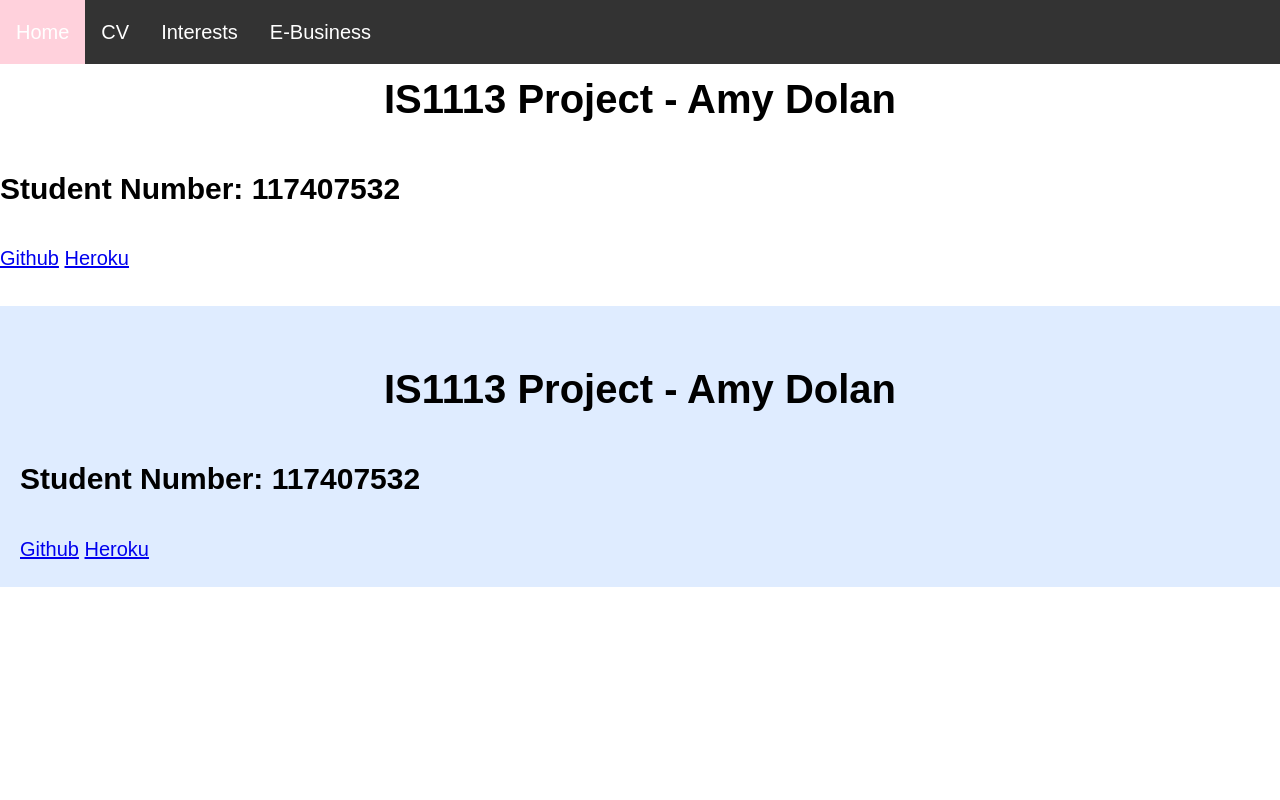
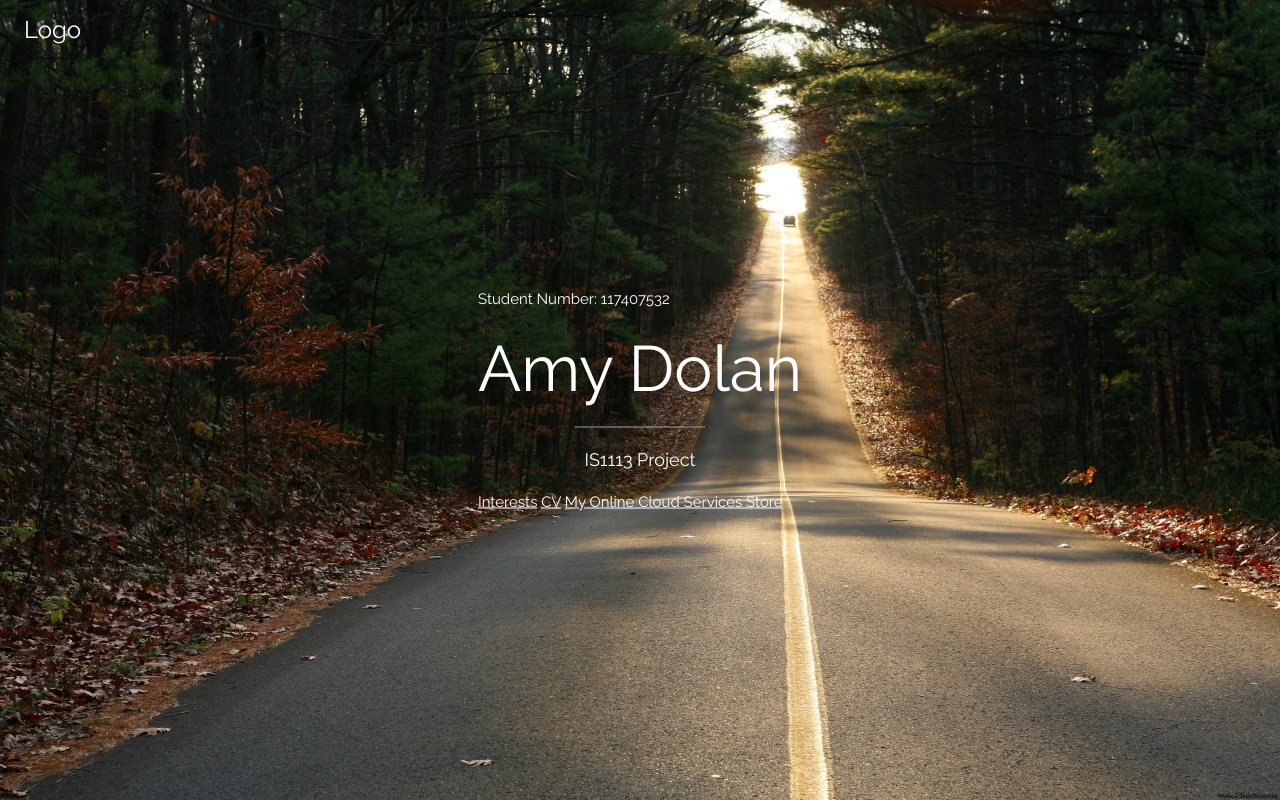
Before and after one commit to amydolan/is1113117407532, a PHP site: page / in a window 1280 px wide. Run offline with PHP 8.4, Linux system fonts and the light colour scheme; some libraries are stand-ins or nearby versions.

Commit message:
pushing to github

```diff
--- a/cv/cv_page3.html
+++ b/cv/cv_page3.html
@@ -95,17 +95,17 @@
   <h2 class="margin">Skills</h2><br>
   <div class="row">
     <div class="col-sm-4">
-      <h4>Customer Service Skills</h4>
+      <h4><strong>Customer Service Skills</strong></h4>
       <p>My primary role is to work on the counter. This involves dealing with a variety of customers and patients with an array of different needs.</p>
       <img src="customerservice.png" class="img-responsive margin" style="width:100%" alt="Image">
     </div>
     <div class="col-sm-4">
-      <h4>Organisational Skills</h4>
+      <h4><strong>Organisational Skills</strong></h4>
       <p>On top of providing excellent customer service, I am also responsable for dealing with the numerous orders we receieve over the course  of the weekend.</p>
       <img src="organised.jpg" class="img-responsive margin" style="width:100%" alt="Image">
     </div>
     <div class="col-sm-4">
-      <h4>Technology Skills</h4>
+      <h4><strong>Technology Skills</strong></h4>
       <p>I utilise my technology skills at work when using McLernon's Pharmacy System and Unipos regularly to place and receive orders.</p>
       <img src="technology.jpg" class="img-responsive margin" style="width:100%" alt="Image">
     </div>
--- a/ebusiness/Ebus1.php
+++ b/ebusiness/Ebus1.php
@@ -11,10 +11,10 @@ Select Product
   <li><a class="active" href="../homepage.html">Home</a></li>
   <li><a href="../cv/cv_page1.html">CV</a></li>
   <li><a href="../interests/sports.html">Interests</a></a></li>
-  <li><a href="Ebus1.php">E-Business</a></li>
+  <li><a href="shophome.html">E-Business Homepage</a></li>
 </ul>
 
-<div style="padding:20px;margin-top:30px;background-color:#DFECFF;height:1500px;">
+
     <link rel="stylesheet" href="../mystylesheet.css" type="text/css" />
 
         <!--jQuery-->
@@ -96,8 +96,6 @@ Select Product
         <button onClick="calcSub()">Calculate Cost</button>
         <button type="reset" href="Ebus1.php">Clear Choice</button>
 
-        </div>
-
     </body>
 
 </html>
--- a/ebusiness/Ebus2.php
+++ b/ebusiness/Ebus2.php
@@ -15,10 +15,9 @@ session_start();
   <li><a class="active" href="../homepage.html">Home</a></li>
   <li><a href="../cv/cv_page1.html">CV</a></li>
   <li><a href="../interests/sports.html">Interests</a></a></li>
-  <li><a href="Ebus1.php">E-Business</a></li>
+  <li><a href="shophome.html">E-Business Homepage</a></li>
 </ul>
 
-<div style="padding:20px;margin-top:30px;background-color:#DFECFF;height:1500px;">
     <link rel="stylesheet" href="../mystylesheet.css" type="text/css" />
 
                <!--jQuery-->
@@ -73,7 +72,7 @@ session_start();
             $_SESSION["total"] = $_POST["total"];
             ?>
 
-            </div>
+
 
     </body>
 </html>
--- a/ebusiness/Ebus3.php
+++ b/ebusiness/Ebus3.php
@@ -47,10 +47,9 @@ li a:hover:not(.active) {
   <li><a class="active" href="../homepage.html">Home</a></li>
   <li><a href="../cv/cv_page1.html">CV</a></li>
   <li><a href="../interests/sports.html">Interests</a></a></li>
-  <li><a href="Ebus1.php">E-Business</a></li>
+  <li><a href="shophome.html">E-Business Homepage</a></li>
 </ul>
 
-<div style="padding:20px;margin-top:30px;background-color:#DFECFF;height:1500px;">
         <title>RECEIPT</title>
     </head>
     <body>
@@ -67,6 +66,6 @@ li a:hover:not(.active) {
         echo "Total Price: " . $_SESSION["total"] . ". ";
         echo "Thank you, " . $_SESSION["user_name"] . " !";
         ?>
-        </div>
+
     </body>
 </html>
--- a/ebusiness/aboutcloud.html
+++ b/ebusiness/aboutcloud.html
@@ -11,10 +11,9 @@ About Cloud
   <li><a class="active" href="../homepage.html">Home</a></li>
   <li><a href="../cv/cv_page1.html">CV</a></li>
   <li><a href="sports.html">Interests</a></a></li>
-  <li><a href="../ebusiness/Ebus1.php">E-Business</a></li>
+  <li><a href="shophome.html">E-Business Homepage</a></li>
 </ul>
 
-<div style="padding:20px;margin-top:30px;background-color:#DFECFF;height:1500px;">
         <link rel="stylesheet" href="../mystylesheet.css" type="text/css" />
 
         <!--JQuery-->
@@ -62,6 +61,6 @@ About Cloud
         <p><strong>Communication as a Service (CaaS)</strong> - Gmail</p>
 
         <a href = "https://www.google.com/gmail/">Gmail Website</a>
-        </div>
+
     </body>
 </html>
--- a/homepage.html
+++ b/homepage.html
@@ -1,39 +1,42 @@
 <!DOCTYPE html>
 <html>
-<head>
-Homepage
-</head>
+<title>Homepage</title>
+<meta charset="UTF-8">
+
+<!--CSS Template attained from W3Schools-->
+<meta name="viewport" content="width=device-width, initial-scale=1">
+<link rel="stylesheet" href="https://www.w3schools.com/w3css/4/w3.css">
+<link rel="stylesheet" href="https://fonts.googleapis.com/css?family=Raleway">
+<style>
+body,h1 {font-family: "Raleway", sans-serif}
+body, html {height: 100%}
+.bgimg {
+    background-image: url("wallpaper.jpg");
+    min-height: 100%;
+    background-position: center;
+    background-size: cover;
+}
+</style>
 <body>
 
 
-<h1 class="mainheading">IS1113 Project - Amy Dolan</h1>
-        <h2>Student Number: 117407532</h2>
 
-        <a href="https://github.com/amydolan/is1113117407532/graphs/commit-activity">Github</a>
-        <a href="https://is1113117407532.herokuapp.com/">Heroku</a>
-<ul>
-  <li><a class="active" href="homepage.html">Home</a></li>
-  <li><a href="cv/cv_page1.html">CV</a></li>
-  <li><a href="interests/sports.html">Interests</a></a></li>
-  <li><a href="ebusiness/Ebus1.php">E-Business</a></li>
-</ul>
+<div class="bgimg w3-display-container w3-animate-opacity w3-text-white">
+  <div class="w3-display-topleft w3-padding-large w3-xlarge">
+    Logo
+  </div>
+  <div class="w3-display-middle">
+      Student Number: 117407532
+    <h1 class="w3-jumbo w3-animate-top">Amy Dolan</h1>
+    <hr class="w3-border-grey" style="margin:auto;width:40%">
+    <p class="w3-large w3-center">IS1113 Project</p>
 
-<div style="padding:20px;margin-top:30px;background-color:#DFECFF;">
-        <link rel="stylesheet" href="mystylesheet.css" type="text/css" />
+    <a href = "interests/sports.html">Interests</a>
+    <a href = "cv/cv_page1.html">CV</a>
+    <a href = "ebusiness/shophome.html">My Online Cloud Services Store</a>
 
-        <!--JQuery-->
-        <script src="https://code.jquery.com/jquery-3.2.1.slim.min.js" integrity="sha384-KJ3o2DKtIkvYIK3UENzmM7KCkRr/rE9/Qpg6aAZGJwFDMVNA/GpGFF93hXpG5KkN" crossorigin="anonymous"></script>
-        <script src="https://cdnjs.cloudflare.com/ajax/libs/popper.js/1.12.9/umd/popper.min.js" integrity="sha384-ApNbgh9B+Y1QKtv3Rn7W3mgPxhU9K/ScQsAP7hUibX39j7fakFPskvXusvfa0b4Q" crossorigin="anonymous"></script>
-        <script src="https://maxcdn.bootstrapcdn.com/bootstrap/4.0.0-beta.3/js/bootstrap.min.js" integrity="sha384-a5N7Y/aK3qNeh15eJKGWxsqtnX/wWdSZSKp+81YjTmS15nvnvxKHuzaWwXHDli+4" crossorigin="anonymous"></script>
-
-
-        <h1 class="mainheading">IS1113 Project - Amy Dolan</h1>
-        <h2>Student Number: 117407532</h2>
-
-        <a href="https://github.com/amydolan/is1113117407532/graphs/commit-activity">Github</a>
-        <a href="https://is1113117407532.herokuapp.com/">Heroku</a>
-
-        </div>
+  </div>
+</div>
 
 </body>
 </html>
--- a/interests/cloudservices.html
+++ b/interests/cloudservices.html
@@ -11,10 +11,9 @@ Cloud Services
   <li><a class="active" href="../homepage.html">Home</a></li>
   <li><a href="../cv/cv_page1.html">CV</a></li>
   <li><a href="sports.html">Interests</a></a></li>
-  <li><a href="../ebusiness/Ebus1.php">E-Business</a></li>
+  <li><a href="../ebusiness/shophome.html">E-Business Homepage</a></li>
 </ul>
 
-<div style="padding:20px;margin-top:30px;background-color:#DFECFF;height:1500px;">
         <link rel="stylesheet" href="../mystylesheet.css" type="text/css" />
 
         <!--JQuery-->
@@ -29,6 +28,6 @@ Cloud Services
         <p><strong>Favourite Intrument:</strong> Violin</p>
 
         <a href="travel.html" class="btn btn-dark">Next</a>
-        </div>
+
     </body>
 </html>
--- a/interests/music.html
+++ b/interests/music.html
@@ -11,10 +11,9 @@ Music
   <li><a class="active" href="../homepage.html">Home</a></li>
   <li><a href="../cv/cv_page1.html">CV</a></li>
   <li><a href="sports.html">Interests</a></a></li>
-  <li><a href="../ebusiness/Ebus1.php">E-Business</a></li>
+  <li><a href="../ebusiness/shophome.html">E-Business Homepage</a></li>
 </ul>
 
-<div style="padding:20px;margin-top:30px;background-color:#DFECFF;height:1500px;">
         <link rel="stylesheet" href="../mystylesheet.css" type="text/css" />
 
         <!--JQuery-->
@@ -29,6 +28,6 @@ Music
         <p><strong>Favourite Intrument:</strong> Violin</p>
 
         <a href="cloudservices.html" class="btn btn-dark">Next</a>
-        </div>
+
     </body>
 </html>
--- a/interests/sports.html
+++ b/interests/sports.html
@@ -11,10 +11,10 @@ Sports
   <li><a class="active" href="../homepage.html">Home</a></li>
   <li><a href="../cv/cv_page1.html">CV</a></li>
   <li><a href="sports.html">Interests</a></a></li>
-  <li><a href="../ebusiness/Ebus1.php">E-Business</a></li>
+  <li><a href="../ebusiness/shophome.html">E-Business Homepage</a></li>
 </ul>
 
-<div style="padding:20px;margin-top:30px;background-color:#DFECFF;height:1500px;">
+
         <link rel="stylesheet" href="../mystylesheet.css" type="text/css" />
 
         <!--JQuery-->
@@ -29,6 +29,6 @@ Sports
         <p><strong>Training:</strong> Weekly</p>
 
         <a href="music.html" class="btn btn-dark">Next</a>
-        </div>
+
     </body>
 </html>
--- a/interests/travel.html
+++ b/interests/travel.html
@@ -29,10 +29,10 @@
     <body>
 
         <div id="pagepiling">
-            <div class="section" id="section1">Most travelled to: San Francisco, California</div>
+            <div class="section" id="section1">Most travelled to: Portland, Oregon</div>
         	<div class="section" id="section2">Want to visit: Vienna, Austria</div>
         	<div class="section" id="section3">
-        	    Settle in: Portland, Oregon
+        	    Settle in: Cork, Ireland
         	    <br/>
         	    <br/>
         	    <a href="../homepage.html" class="btn btn-success">Home</a>
--- a/mystylesheet.css
+++ b/mystylesheet.css
@@ -9,6 +9,7 @@
 body {margin:0;
       font: 20px Montserrat, sans-serif;
       line-height: 1.8;
+      background-color:#DFECFF;
 }
 
 
```
Also changed, not shown: ebusiness/shophome.html (+30 -0 lines), README.md, paradise.jpg (deleted), wallpaper.jpg (added).
